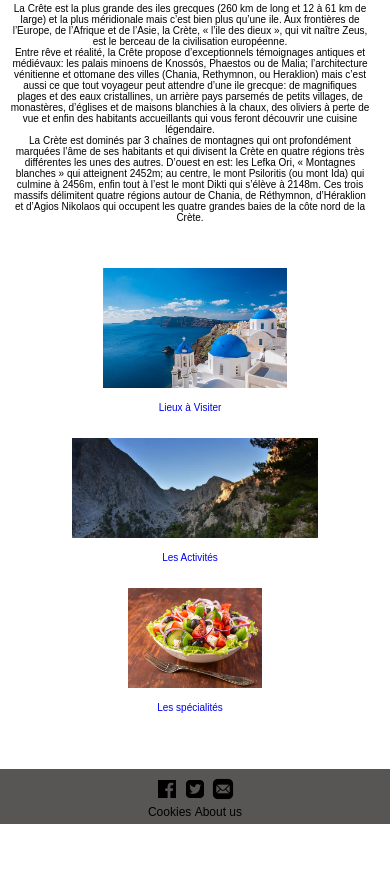
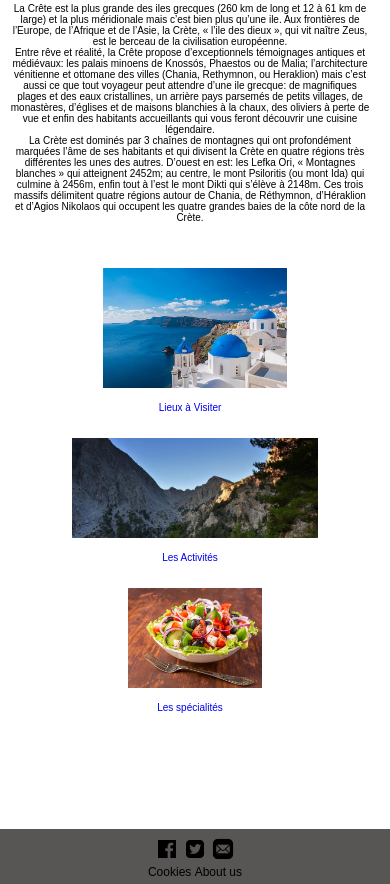
Before and after one commit to naimaouchiche/projet_1, a plain HTML site: page index.html in a window 390 px wide. Shown: the part 297-1181 px from the top of the page. Before the commit the page ends 1121 px from the top, so only its background shows below. Drawn offline with Linux system fonts and the light colour scheme.

Commit message:
add marginbottom

```diff
--- a/style.css
+++ b/style.css
@@ -757,5 +757,8 @@ input[type="submit"] {
         margin-right: 20px;
         padding-right: 20px;
     }
+    .footer {
+        margin-top: 166px;
+    }
 
 }
```
